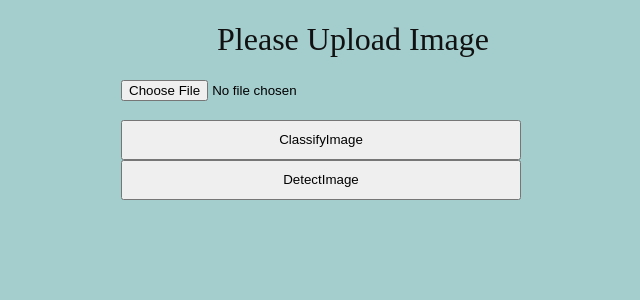
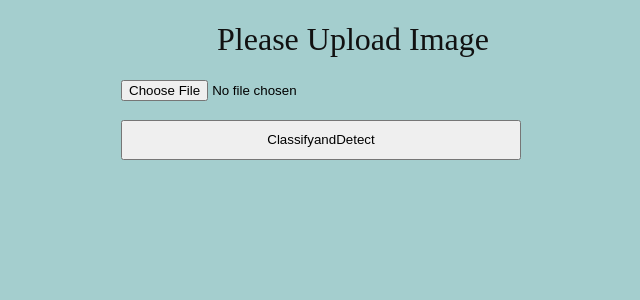
Before and after one commit to rabintiwari45/Plant_Disease, a Flask app: page / in a window 1280 px wide. Shown: the part 146-446 px from the top of the page, without its empty margins (287-927 px from the left). Run offline with Flask 2, Linux system fonts and the light colour scheme.

Commit message:
Update index.html

```diff
--- a/templates/index.html
+++ b/templates/index.html
@@ -44,15 +44,13 @@
         <input class = "btn-info" type = file name= image>
         <br>
 
-        <input class="btn-info" type = submit value = ClassifyImage>
+        <input class="btn-info" type = submit value = ClassifyandDetect>
+
         <br>
-        <input class="btn-info" type = submit value = DetectImage>
-        <br>
-        <br>
-        <!--{% if image_loc %}
+        {% if image_loc %}
         <img class = "mb-4" src= "static/upload/{{image_loc}}" alt = " " width = "256" height = "256"> -->
         <h3>Predictions : {{prediction}}</h3>
-        <!--{% endif %} -->
+        {% endif %}
     </form>
 </body>
 
```
